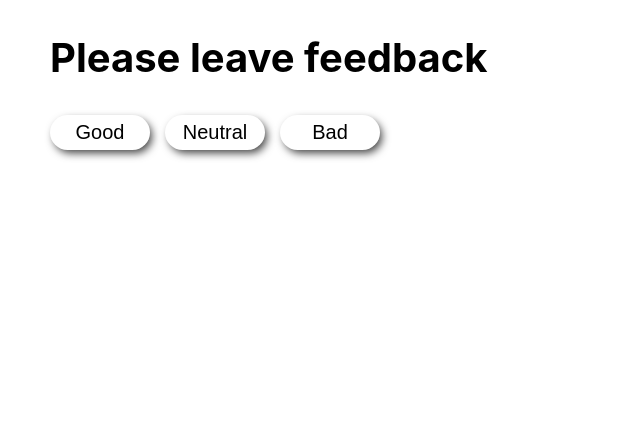
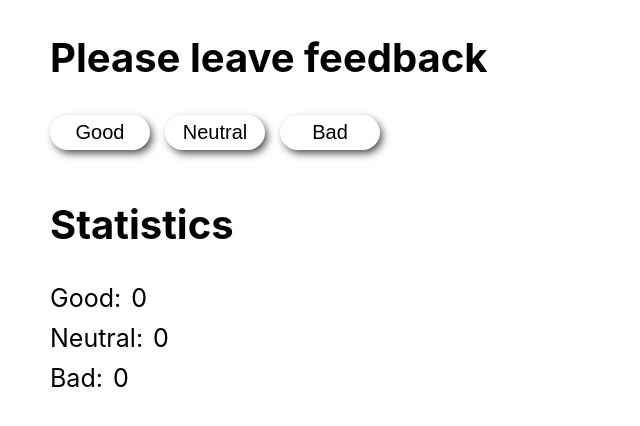
Before and after one commit to Vovap1991/goit-react-hw-02-feedback, a React (Create React App) app: page / in a window 1280 px wide. Shown: the top 426 px of the page, without its empty margins (0-640 px from the left). Built offline with nearby package versions, Linux system fonts and the light colour scheme.

Commit message:
Step 1 is completely done

```diff
--- a/src/components/App.jsx
+++ b/src/components/App.jsx
@@ -1,5 +1,6 @@
 import React, { Component } from 'react';
 import { Feedback } from './Feedback/Feedback';
+import { Statistics } from './Statistics/Statistics';
 
 export class App extends Component {
   state = {
@@ -20,6 +21,7 @@ export class App extends Component {
     return (
       <div>
         <Feedback onIncrement={this.getFeedback} />
+        <Statistics clicks={this.state} />
       </div>
     );
   }
--- a/src/components/Feedback/Feedback.jsx
+++ b/src/components/Feedback/Feedback.jsx
@@ -1,5 +1,3 @@
-import React, { Component } from 'react';
-
 import { FeedbackWrapper, FeedbackTitle, FeedbackBtn } from './Feedback.styled';
 
 export const Feedback = ({ onIncrement }) => {
--- a/src/components/Feedback/Feedback.styled.js
+++ b/src/components/Feedback/Feedback.styled.js
@@ -2,6 +2,7 @@ import styled from 'styled-components';
 
 export const FeedbackWrapper = styled.div`
   margin-left: 50px;
+  margin-bottom: 50px;
 `;
 
 export const FeedbackTitle = styled.h2`
--- /dev/null
+++ b/src/components/Statistics/Statistics.jsx
@@ -0,0 +1,27 @@
+import {
+  StatisticsWrapper,
+  StatisticsTitle,
+  StatisticsItem,
+  Clicks,
+} from './Statistics.styled';
+
+export const Statistics = ({ clicks }) => {
+  const { good, neutral, bad } = clicks;
+  return (
+    <StatisticsWrapper>
+      <StatisticsTitle>Statistics</StatisticsTitle>
+      <StatisticsItem>
+        Good:
+        <Clicks>{good}</Clicks>
+      </StatisticsItem>
+      <StatisticsItem>
+        Neutral:
+        <Clicks>{neutral}</Clicks>
+      </StatisticsItem>
+      <StatisticsItem>
+        Bad:
+        <Clicks>{bad}</Clicks>
+      </StatisticsItem>
+    </StatisticsWrapper>
+  );
+};
--- /dev/null
+++ b/src/components/Statistics/Statistics.styled.js
@@ -0,0 +1,19 @@
+import styled from 'styled-components';
+
+export const StatisticsWrapper = styled.div`
+  margin-left: 50px;
+`;
+
+export const StatisticsTitle = styled.h2`
+  font-size: 40px;
+`;
+
+export const StatisticsItem = styled.p`
+  font-size: 25px;
+  margin-top: 10px;
+  margin-bottom: 10px;
+`;
+
+export const Clicks = styled.span`
+  margin-left: 10px;
+`;
```
